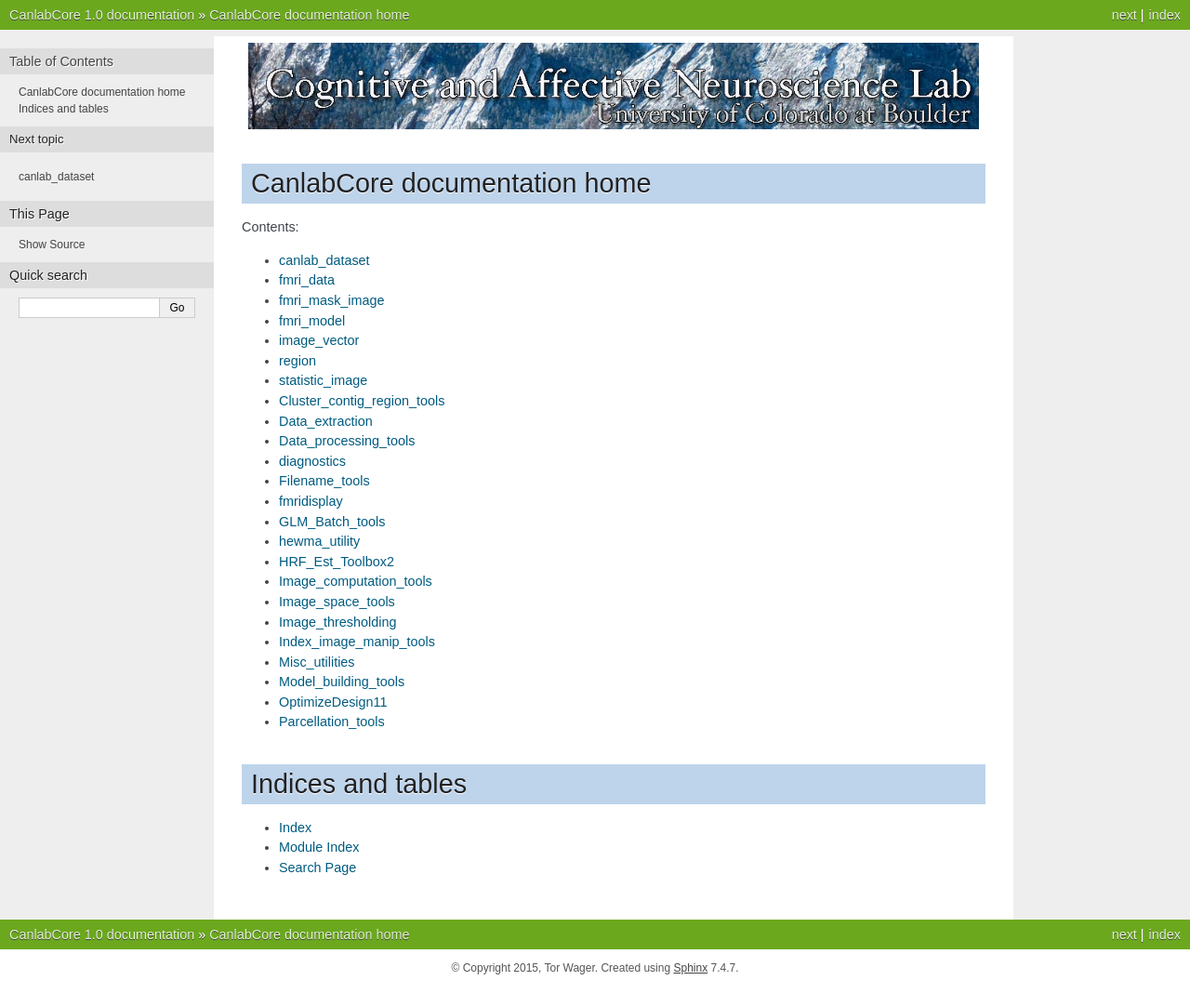
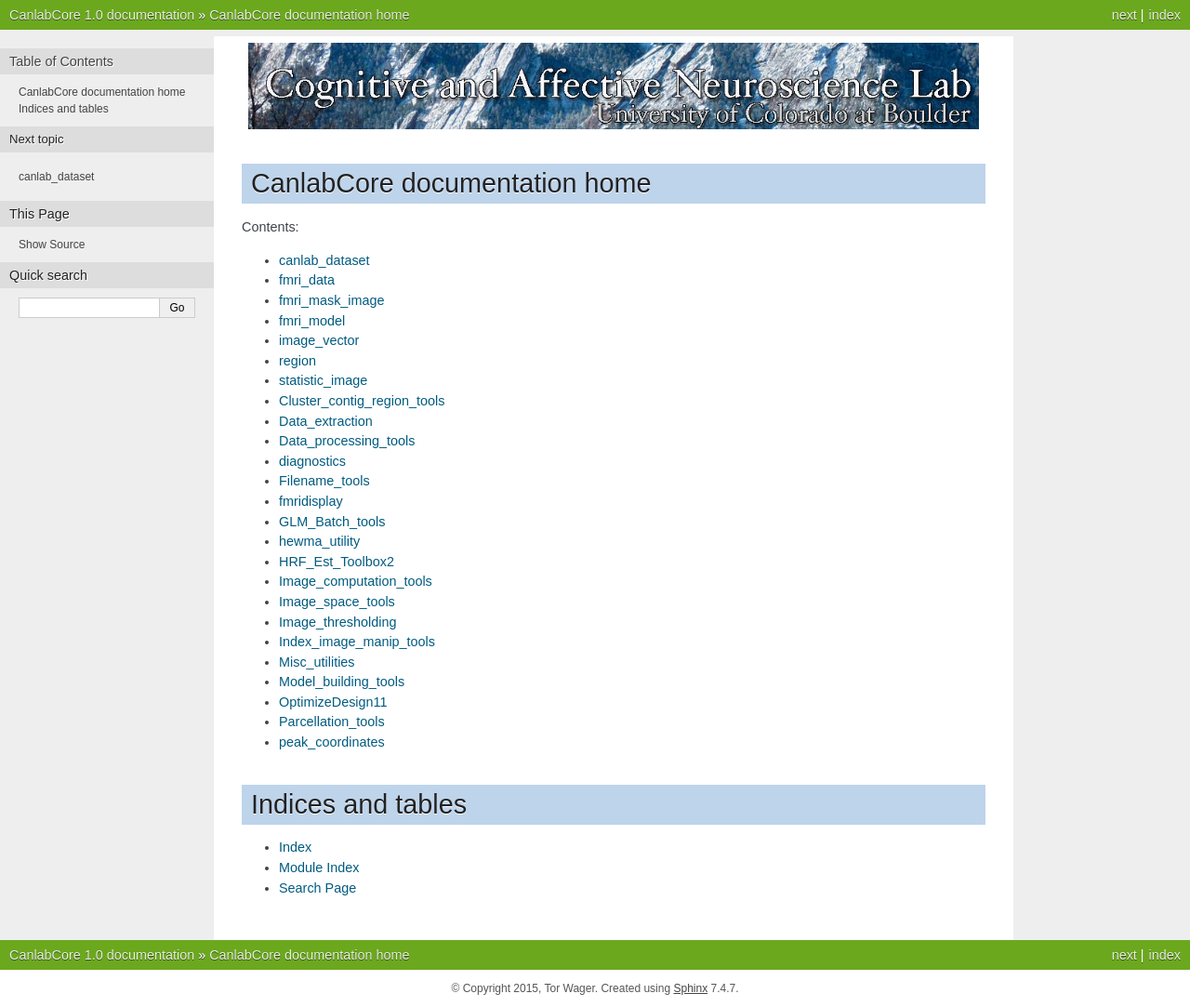
Before and after one commit to canlab/CanlabCore, a Sphinx documentation site: the page built from docs/index.rst, in a window 1280 px wide. Shown: the whole page at 93% size. Built offline with Sphinx 7.4.7, drawn with Linux system fonts in a browser that asks for light colours; before the commit the page ends 1061 px from its top, so only the background shows below that.

Commit message:
peak_coordinates documentation
Signed-off-by: Nikhil <nikhil@ganesh-saiprasads-macbook-pro-3.local>

```diff
--- a/docs/moduleslist.rst
+++ b/docs/moduleslist.rst
@@ -123,3 +123,8 @@ Parcellation_tools
 ===============
 .. automodule:: Parcellation_tools
    :members:
+
+peak_coordinates
+===============
+.. automodule:: peak_coordinates
+   :members:
```
Also changed, not shown: 14 other files.
